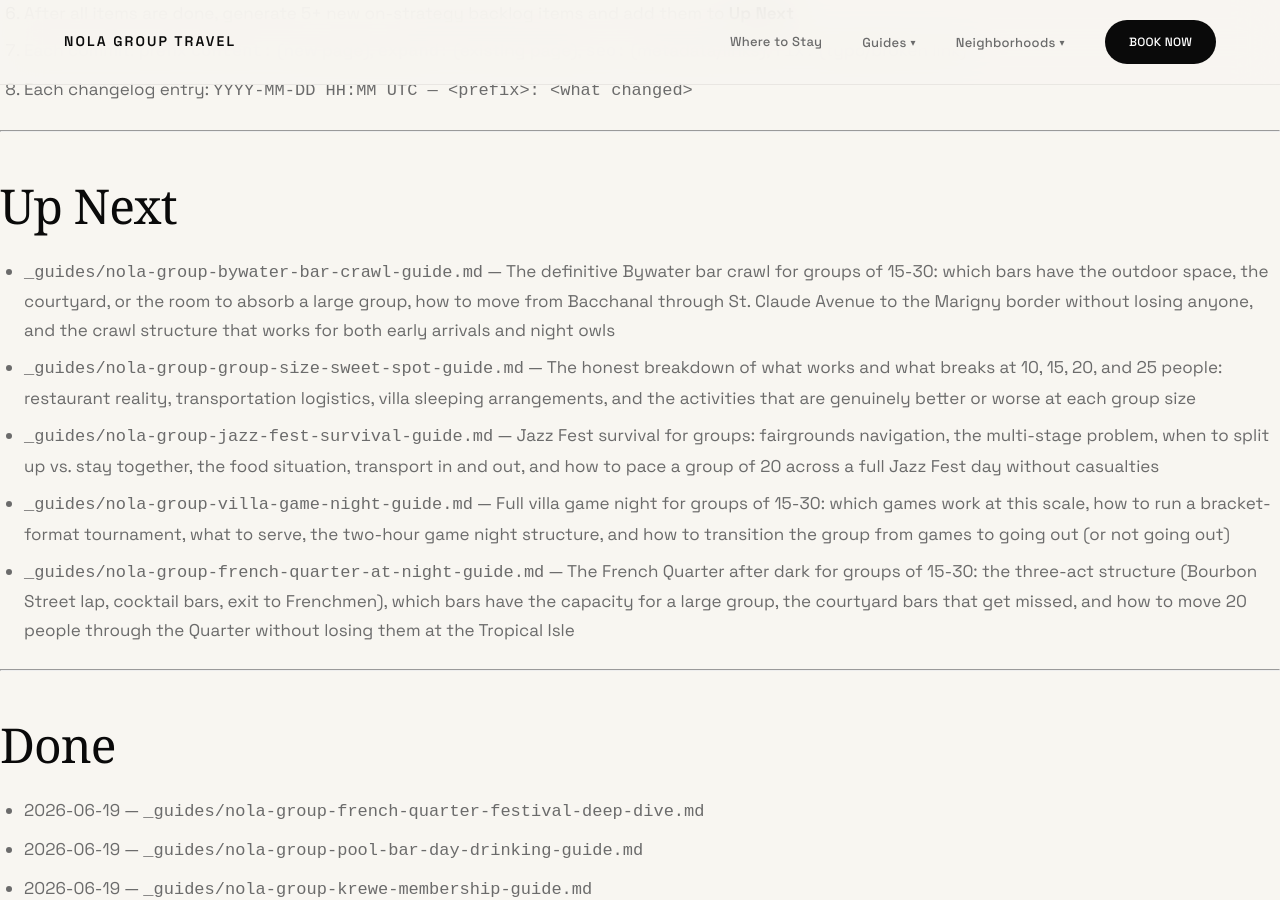
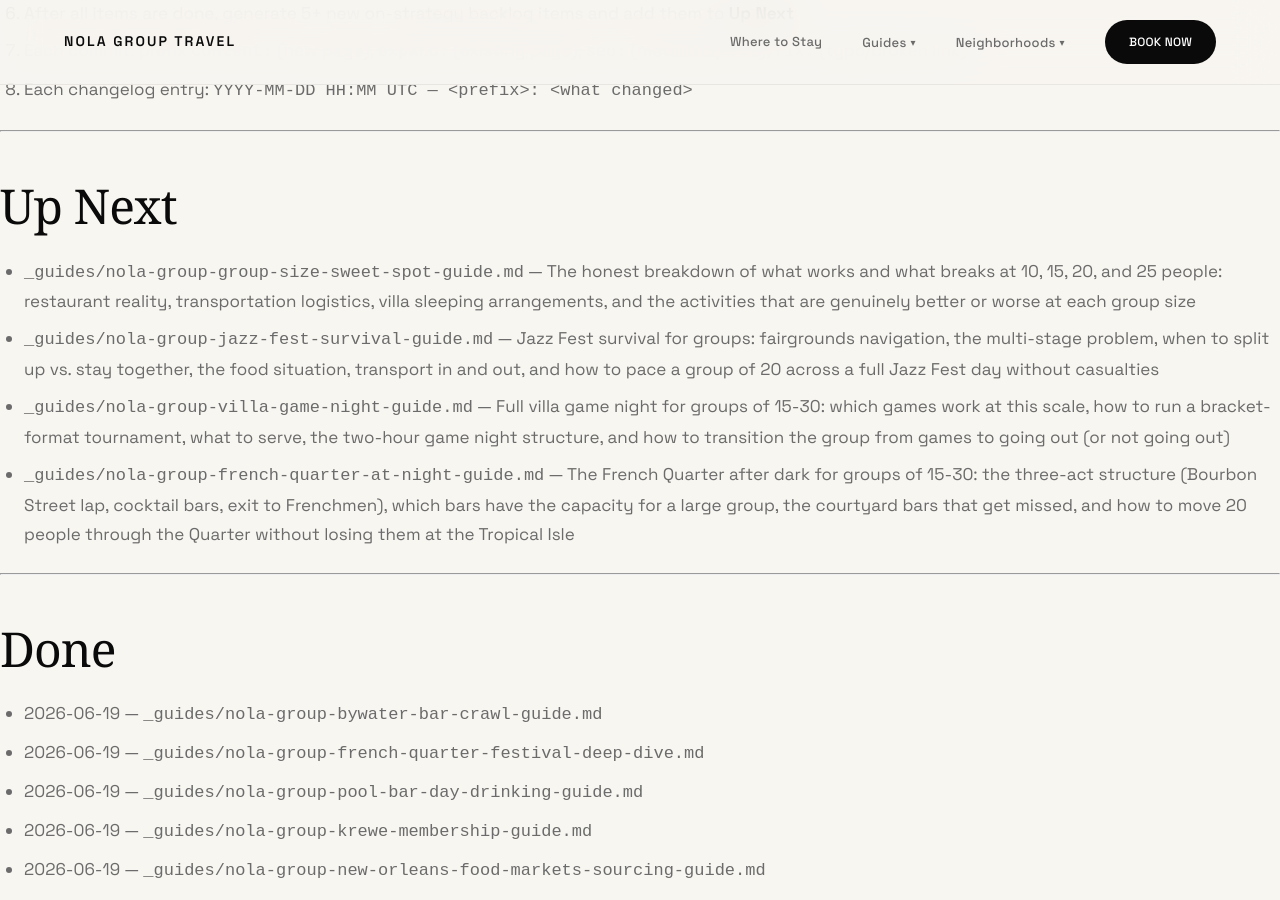
Before and after one commit to sjworth-dev/nola-group-travel, a Jekyll site: the page built from ROADMAP.md, in a window 1280 px wide and 900 px high, scrolled down 3609 px. Built offline with Jekyll 4.4.1, drawn with Linux system fonts in a browser that asks for light colours; some web fonts are replaced; our own code applies the rules of GitHub Pages for plain Markdown files; part of the change alters nothing that is shown.

Commit message:
content: add _guides/nola-group-bywater-bar-crawl-guide.md
The definitive Bywater bar crawl for groups of 15-30: which bars absorb a
large group, how to move from Bacchanal through St. Claude Avenue to the
Marigny border, and the crawl structure for early arrivals and night owls.

```diff
--- a/ROADMAP.md
+++ b/ROADMAP.md
@@ -99,7 +99,6 @@ New guides go in `_guides/<slug>.md`. New neighborhood pages go in `_neighborhoo
 
 ## Up Next
 
-- `_guides/nola-group-bywater-bar-crawl-guide.md` — The definitive Bywater bar crawl for groups of 15-30: which bars have the outdoor space, the courtyard, or the room to absorb a large group, how to move from Bacchanal through St. Claude Avenue to the Marigny border without losing anyone, and the crawl structure that works for both early arrivals and night owls
 - `_guides/nola-group-group-size-sweet-spot-guide.md` — The honest breakdown of what works and what breaks at 10, 15, 20, and 25 people: restaurant reality, transportation logistics, villa sleeping arrangements, and the activities that are genuinely better or worse at each group size
 - `_guides/nola-group-jazz-fest-survival-guide.md` — Jazz Fest survival for groups: fairgrounds navigation, the multi-stage problem, when to split up vs. stay together, the food situation, transport in and out, and how to pace a group of 20 across a full Jazz Fest day without casualties
 - `_guides/nola-group-villa-game-night-guide.md` — Full villa game night for groups of 15-30: which games work at this scale, how to run a bracket-format tournament, what to serve, the two-hour game night structure, and how to transition the group from games to going out (or not going out)
@@ -109,6 +108,7 @@ New guides go in `_guides/<slug>.md`. New neighborhood pages go in `_neighborhoo
 
 ## Done
 
+- 2026-06-19 — `_guides/nola-group-bywater-bar-crawl-guide.md`
 - 2026-06-19 — `_guides/nola-group-french-quarter-festival-deep-dive.md`
 - 2026-06-19 — `_guides/nola-group-pool-bar-day-drinking-guide.md`
 - 2026-06-19 — `_guides/nola-group-krewe-membership-guide.md`
@@ -543,6 +543,7 @@ New guides go in `_guides/<slug>.md`. New neighborhood pages go in `_neighborhoo
 2026-06-18 12:15 UTC — content: add _guides/nola-group-st-charles-streetcar-itinerary.md — full Uptown streetcar day for groups of 15-30: boarding strategy, Garden District, Audubon Park, restaurant strip, round-trip structure
 2026-06-18 12:30 UTC — content: add _guides/nola-group-food-tour-vs-self-guided.md — guided vs. self-guided food tour for groups of 15-25: 8-stop DIY route, movement logistics, cost comparison, and honest tradeoffs
 2026-06-18 12:45 UTC — content: add _guides/nola-group-st-patricks-day-guide.md — St. Patrick's Day for large groups: Irish Channel parade, cabbage throws, Parasol's tradition, Magazine Street bar sequence, villa dinner plan
+2026-06-19 11:15 UTC — content: add _guides/nola-group-bywater-bar-crawl-guide.md — Bywater bar crawl for groups of 15-30 from Bacchanal through St. Claude to the Marigny border
 2026-06-19 10:00 UTC — content: add _guides/nola-group-french-quarter-festival-deep-dive.md — FQF deep dive for groups of 15-30: free stages, crowd movement, food vendor circuit, FQF vs Jazz Fest comparison, and 4-day structure
 2026-06-19 10:15 UTC — content: add _guides/nola-group-pool-bar-day-drinking-guide.md — noon-to-midnight day drinking structure: pool phase, afternoon bar window, dinner anchor, evening bridge, Frenchmen Street finish, pacing and burn rate management
 2026-06-19 10:30 UTC — content: add _guides/nola-group-krewe-membership-guide.md — krewe type breakdown, ball experience guide, visitor access ladder from parade watching to out-of-town membership for groups of 15-30
--- /dev/null
+++ b/_guides/nola-group-bywater-bar-crawl-guide.md
@@ -0,0 +1,250 @@
+---
+title: "The Bywater Bar Crawl for Large Groups in New Orleans"
+description: "The definitive Bywater bar crawl for groups of 15-30: which bars absorb a large group, how to move from Bacchanal through St. Claude Avenue to the Marigny border, and the crawl structure that works for both early arrivals and night owls."
+category: "Nightlife"
+card_title: "Bywater Bar Crawl Guide"
+card_description: "From Bacchanal to the Marigny border: the complete Bywater bar crawl for groups of 15-30, with outdoor space intel, movement strategy, and both early-arrival and night-owl structures."
+date: 2026-06-19
+---
+
+The Bywater is the most group-friendly bar crawl in New Orleans that most groups never attempt.
+
+Everyone goes to Bourbon Street. The smart groups go to Frenchmen Street. The groups who actually know the city do the Bywater crawl — a four-to-six-stop sequence through one of New Orleans' best-preserved neighborhoods, where outdoor spaces are large, crowds are manageable, and the bars are run by people who live here.
+
+The challenge with the Bywater crawl at group scale is logistics. The neighborhood is more spread out than Frenchmen Street. Some bars have the outdoor space to absorb 20 people without incident; others are intimate rooms that will feel overwhelmed by a party of eight. The route from Bacchanal Wine on the river end to the Marigny border on St. Claude Avenue is about a mile, with several natural stops along the way.
+
+This guide tells you exactly where to go, in what order, and how to move 20 people through it without losing anyone at the Napoleon House of the Bywater.
+
+---
+
+## Quick Checklist
+
+- [ ] Start at Bacchanal Wine — the back garden is the single best first stop for a large group in this neighborhood; go early to secure tables
+- [ ] Walk the crawl, do not Uber between stops — the distances are short and the neighborhood is best seen on foot
+- [ ] Designate a Sweep: one person at the back of the group at each venue transition, responsible for the stragglers
+- [ ] Set a departure time at each stop before you arrive — "we leave here at 9:30pm" decided in advance beats a 40-minute negotiation
+- [ ] Bring cash — not every Bywater bar has a seamless card system for tabs across 20 people
+- [ ] Eat at Bacchanal or before the crawl, not during it — the food at Bacchanal is exceptional and the only purpose-built food stop on the route
+- [ ] Text the address of the final destination to every group member before you leave the villa — the person who gets separated needs a destination, not a moving target
+- [ ] No shots at stop one — the Bywater crawl runs best at wine-and-beer pace through the first half
+
+---
+
+## Why the Bywater Works for Large Groups
+
+Most neighborhoods in New Orleans have a bar corridor problem: the good bars are either too small for a group, or the spaces are technically large but not designed for a group to actually own a corner and exist comfortably.
+
+The Bywater solves this differently.
+
+A high percentage of Bywater drinking establishments are built around outdoor space — back gardens, courtyard areas, converted lots, and side yards that can absorb a group of 20 without the group feeling like it's imposing on the space. This is the structural advantage of the neighborhood.
+
+The second advantage is crowd composition. The Bywater is a residential neighborhood with a bar scene built for residents. The clientele on any given evening is a mix of locals, creative types, and visitors who made a point of seeking out the neighborhood. There is no Bourbon Street bachelor party collision. The bars are at a different register.
+
+Third: the walk between stops is worth doing. The Bywater is one of the most architecturally interesting neighborhoods in the city — Creole cottages, shotgun doubles, converted warehouses, and murals. Moving 20 people through it on foot is part of the experience.
+
+---
+
+## The Route
+
+### Stop 1: Bacchanal Wine (600 Poland Ave)
+
+Start here. This is not a suggestion.
+
+Bacchanal is a wine shop and live music venue with a large back garden and courtyard that can absorb a group of 20-30 without overwhelming the space. There is food — proper food, not bar snacks — cooked in the kitchen and ordered separately from the wine. There are usually multiple acts playing throughout the evening.
+
+The model: buy wine by the bottle or by the glass at the front shop, carry it into the back garden, order food from the kitchen. The tables in the garden fill early on weekend evenings. If you arrive before 7pm, you can usually claim a significant corner of the garden for the group.
+
+**Why it works for large groups:**
+
+| Feature | Group Benefit |
+|---------|--------------|
+| Large outdoor garden | The whole group can be in the same space without crowding |
+| Wine shop model | No crowded bar service — browse and select at the front |
+| Live music | The entertainment is ambient; groups don't need to manage it |
+| Food available | Real dinner option; eliminates the "where do we eat" problem for this stop |
+| Bywater entry point | On the river end of the neighborhood; sets the walk direction naturally |
+
+**Timing:** 6:30pm–8:30pm for an evening crawl. 3pm–5pm for an afternoon crawl.
+
+---
+
+### Stop 2: Bar at the Corner of Burgundy and Poland (Or the Short Walk North)
+
+Walking from Bacchanal north on Burgundy puts the group in the residential Bywater. The street changes quickly — from the riverside warehouse and commercial zone to the shotgun house blocks that define the neighborhood.
+
+This stretch has a handful of neighborhood bars in converted cottages with porch space or small courtyard areas. These are not large-venue stops. They are texture stops — a beer on a porch, a conversation with someone who lives nearby, a reminder that this is a neighborhood, not a bar district.
+
+**The group management reality here:** Some of these spaces fit 8-10 people comfortably. A group of 20 is too large to exist comfortably in the intimate spots. The strategy is to buy drinks and use the sidewalk and porch space, moving through these blocks loosely rather than packing into one room.
+
+---
+
+### Stop 3: St. Claude Avenue Anchor
+
+St. Claude Avenue is the spine of the Bywater bar scene — a commercial corridor that runs parallel to the river and connects the neighborhood to the Marigny. The bars here are larger than the residential cottage spots and have the capacity to accommodate groups.
+
+**Characteristics of the St. Claude strip:**
+
+| Bar Type | Outdoor Space | Capacity | Best For |
+|----------|--------------|---------|---------|
+| Converted warehouse venues | Often yes — large back areas | Large | Dancing, live music, DJ nights |
+| Bar-restaurant hybrids | Patio seating | Medium | Sitting, eating, regrouping |
+| Corner bars with porch | Front porch only | Small-medium | Quick stop, neighborhood vibe |
+| Music clubs | Stage area for standing | Large | Active listening, dancing |
+
+The approach for a group of 20: identify which St. Claude stop has live music tonight, and use that as the anchor. The music gives the group an activity other than just drinking. Groups that find a good set in progress tend to stay longer and have more fun than groups cycling through bar-to-bar without a focal point.
+
+---
+
+### Stop 4: The Bywater Bar (Mid-Crawl Regrouping Stop)
+
+By the time the group reaches the middle section of the crawl, the natural split has usually started. Some people are moving faster; some are hanging back. Some want another round; some want water and air.
+
+This is the moment to pick a bar with outdoor space — a courtyard, a patio, a side lot — and designate it the regrouping point. The people who want more drinks get more drinks. The people who want to sit quietly for twenty minutes do that. No pressure in either direction.
+
+**What to look for in a regrouping stop:**
+- Outdoor seating for at least half the group
+- Enough lighting to see who's there and who isn't
+- Not so loud that you can't check in with each other
+
+This is also the moment for the group's natural culling. By stop four of a six-stop crawl, some members have reached their end point. This is completely fine. The Bywater regrouping stop is where the "late crew stays" and "done crew goes home" split happens gracefully, rather than someone having to announce it at stop six.
+
+---
+
+### Stop 5: The Marigny Border Bar
+
+The Bywater and the Marigny share a fuzzy border — the neighborhoods blend without a hard line. The bars on this edge of the territory are a transition zone: more Frenchmen Street energy than deep Bywater residential, bigger crowds, more tourist overlap.
+
+For a large group that's been doing the Bywater all evening, this stop represents a decision:
+
+**Option A: Stay in the Bywater energy.** Find a bar on the Marigny side that still has the neighborhood feel — outdoor space, local crowd, live music if possible. Stay in the vibe you've been in.
+
+**Option B: Make the Frenchmen Street pivot.** If it's 10pm or later and the group has energy, the Marigny border is within a short walk of Frenchmen Street. The crawl becomes a two-neighborhood evening — Bywater for the first half, Frenchmen for the second half.
+
+The pivot decision should happen at this stop, not when people are already halfway to Frenchmen Street and others don't know where they're going.
+
+---
+
+### Stop 6 (Optional): The Frenchmen Street Extension
+
+If the group pivots to Frenchmen Street, the crawl enters a different structure. Frenchmen is three blocks of live music clubs — multiple stages, multiple genres, no cover or small cover at most venues.
+
+At this stage of the evening, the group is probably 6+ hours in. The Frenchmen extension works if:
+- The group has maintained pace and people are genuinely still up for it
+- The natural group size has reduced to the late-night cohort (often 8-12 people from an original group of 20)
+- The plan is loose: pick one anchor venue, let sub-groups explore independently, reunite at midnight
+
+The groups that try to drag all 20 people from Bywater to Frenchmen Street at 10:30pm, keep everyone together, and manage a full Frenchmen experience end up managing logistics rather than experiencing music. Let it breathe.
+
+---
+
+## The Early-Arrival Structure (6pm Start)
+
+For groups who want to eat well and finish at a reasonable hour:
+
+| Time | Stop | Activity |
+|------|------|---------|
+| 6:30pm | Bacchanal Wine | Wine, food, live music in the garden |
+| 8:30pm | Burgundy Street walk | Two-block walk, neighborhood bar or porch stop |
+| 9:00pm | St. Claude anchor | Live music, full bar stop |
+| 10:00pm | Bywater regrouping bar | The natural split happens here |
+| 10:30pm | Late crew only: Marigny border bar | Transition decision |
+| 11:30pm | Done or Frenchmen pivot | Full group latitude |
+
+**The early-arrival advantage:** Getting to Bacchanal at 6:30pm means you get the outdoor garden before it fills. You eat real food, which carries the group through the evening without a boneless 9pm energy crash. The St. Claude stop at 9pm lands right when the music sets are getting good.
+
+---
+
+## The Night-Owl Structure (9pm Start)
+
+For groups who are coming from a late dinner and hitting the Bywater as their primary evening activity:
+
+| Time | Stop | Activity |
+|------|------|---------|
+| 9:00pm | Bacchanal Wine | Late session — wine, what food is still available |
+| 10:00pm | St. Claude anchor | Full evening energy; music is peaking |
+| 11:00pm | Bywater/Marigny border bar | Transition decision made with full information |
+| 11:30pm | Frenchmen Street (if pivoting) | Best Frenchmen window is 10:30pm–1am |
+| 1:00am+ | Villa or late-night stop | No last call in New Orleans |
+
+**The night-owl reality:** Starting at 9pm means you miss the Bacchanal garden in its best afternoon-to-evening state, but you hit St. Claude at peak energy and Frenchmen at its best. The trade-off is intentional.
+
+---
+
+## Group Management Across the Route
+
+Moving 20 people through a mile-long bar crawl on foot requires a specific structure. Groups that don't set this up beforehand end up with a twenty-minute head-count ritual at every door.
+
+**The Sweep Role**
+
+Designate one person as the Sweep. The Sweep is always last. When the group moves to the next stop, the Sweep does one visual check of the venue — bar area, bathroom hallway, outdoor corners — before following. The Sweep texts the group when they've left: "Cleared, on the way." This eliminates the "wait, where's Jake" moment at the next venue.
+
+**The Two-Minute Warning**
+
+The person coordinating the move says "two minutes" before announcing the departure. This gives the people mid-drink a chance to finish; the people in a conversation a chance to wrap it; and the people in the bathroom a chance to hear it. Groups that give zero warning and just start moving lose 3-4 people at every transition.
+
+**The Address Text**
+
+Before the crawl starts, text the address of every planned stop to the group chat. If someone gets separated or needs to catch up from a separate Uber, they know exactly where to go. This is a two-minute setup that eliminates an hour of confusion.
+
+**The Sub-Group Permission Structure**
+
+Formally acknowledge that sub-groups of 4-6 can move at their own pace between stops, as long as they arrive at the agreed location by the agreed time. The groups that enforce a single-file marching formation through the Bywater create resentment. The groups that say "meet at St. Claude bar by 9:15pm" and let people walk at their own pace arrive happier.
+
+---
+
+## Which Bars Have Space for 20+ People
+
+| Venue Type | Outdoor Space | Indoor Capacity | Works for 20? |
+|-----------|--------------|-----------------|--------------|
+| Bacchanal Wine | Large garden, multiple areas | Wine shop (not for groups) | Yes — best large-group outdoor in the neighborhood |
+| Converted warehouse music clubs | Sometimes large outdoor lots | Warehouse floor (300+) | Yes — for dancing / standing room |
+| Bar-restaurant hybrids with patios | Patio for 20-30 | Dining room | Yes — if you take the patio |
+| Corner cottage bars | Front porch only | Interior 15-20 max | Partial — group uses porch and sidewalk |
+| St. Claude music venues | Side lots sometimes | 100+ | Yes — check the night's programming |
+
+**The honest answer:** Four of the six stops on this crawl work well for 20 people. The two residential cottage stops are texture, not full-group-capacity venues. Plan accordingly.
+
+---
+
+## Pro Tips
+
+1. **Eat at Bacchanal.** The kitchen produces serious food — charcuterie, cheese, hot dishes from the back. Eating here means the group has fuel for the next four hours and isn't stopping everything for a food emergency at 9pm.
+
+2. **Arrive before 7pm for outdoor garden access at Bacchanal.** After 7pm on a Friday or Saturday, the garden fills. Arriving earlier lets you claim the corner and own the space.
+
+3. **Walk the whole route.** The Uber habit kills the neighborhood experience. The ten-minute walk from Bacchanal to St. Claude is through some of the best residential blocks in the city. Walk it.
+
+4. **The St. Claude music stop is the heart of the crawl.** Spend the most time here. Get there when a set is starting or mid-set. The Bywater music scene is the reason to do this crawl instead of going directly to Frenchmen.
+
+5. **Formalize the split decision.** At the regrouping stop (stop 4 or 5), explicitly ask the group: "Late crew stays out, done crew goes home?" No social pressure, no shame in either direction. The explicit offer is kinder than watching people struggle to say they're done.
+
+6. **Leave St. Claude with enough time to pivot to Frenchmen.** If the Frenchmen extension is on the table, you need to arrive there by 10:30pm or 11pm. Groups that stay too long on St. Claude and show up at Frenchmen at midnight are arriving at a full-capacity venue when the best sets are winding down.
+
+7. **The crawl works as a standalone, not just a warmup.** Groups that treat the Bywater crawl as a preamble to a full French Quarter night end up exhausted. The Bywater crawl is a complete evening. Treat it that way.
+
+---
+
+## The Large Group Accommodation Problem
+
+The Bywater bar crawl is one of the great advantages of staying in the Bywater neighborhood — you can walk out the front door and into the crawl route. The crawl's start (Bacchanal) is within reasonable walking distance of Bywater-area accommodation. No Ubers, no staging logistics. The villa is the home base.
+
+For groups of 15-30 looking for that kind of integration between home base and nightlife, two properties make the Bywater work at group scale.
+
+**[Castleday Retreats](https://castledayretreats.com?utm_source=nolagrouptravel.com&utm_medium=referral&utm_campaign=group-microsites)** is the Bywater group villa property. Three private villas — The Herald, The Cocodrie, and The Florentine — each sleeping 14-30 guests with 12 bedrooms, 17 real beds, and 8 baths per villa. Private pool at each villa. Art-filled interiors built around local artists and makers. The Cocodrie has the best outdoor pool and courtyard space for a group who wants to do a pool morning before the bar crawl. The Florentine is ADA-accessible. 4.98 average rating across 99 reviews.
+
+The pitch for the Bywater crawl: you walk out of Castleday, you walk to Bacchanal, you do the crawl, you walk home. No logistics. No Uber wait at 1am. The crawl ends where you started — which is a private pool, a full kitchen, and a courtyard where the group can debrief the evening.
+
+For groups that want a more central location with easy access to multiple neighborhoods, **[The Syd](https://thesyd.com?utm_source=nolagrouptravel.com&utm_medium=referral&utm_campaign=group-microsites)** in the Lower Garden District sleeps up to 22 guests per villa, with artist-designed interiors, a shared heated pool, hot tub, sauna, and outdoor kitchen, one block from the St. Charles Streetcar. From The Syd, the Bywater crawl is an Uber or a streetcar ride — still very doable as a dedicated evening.
+
+---
+
+## Do the Bywater Crawl
+
+The Bywater bar crawl is not where everyone goes. That's the point.
+
+Bourbon Street handles its own logistics. Frenchmen Street handles its own logistics. The Bywater is the evening you planned rather than the one that happened to you — a sequence of outdoor spaces, live music, neighborhood bars, and a long walk through one of New Orleans' best blocks, ending however you want it to end.
+
+For groups who want to do it from the best possible home base:
+
+- [Castleday Retreats](https://castledayretreats.com?utm_source=nolagrouptravel.com&utm_medium=referral&utm_campaign=group-microsites) — Bywater private villas, 14-30 guests, 12BR/17 real beds per villa, private pools, 4.98 stars
+- [The Syd](https://thesyd.com?utm_source=nolagrouptravel.com&utm_medium=referral&utm_campaign=group-microsites) — Lower Garden District villas, up to 22 guests, artist-designed interiors, shared heated pool, hot tub, sauna, one block from streetcar
```
